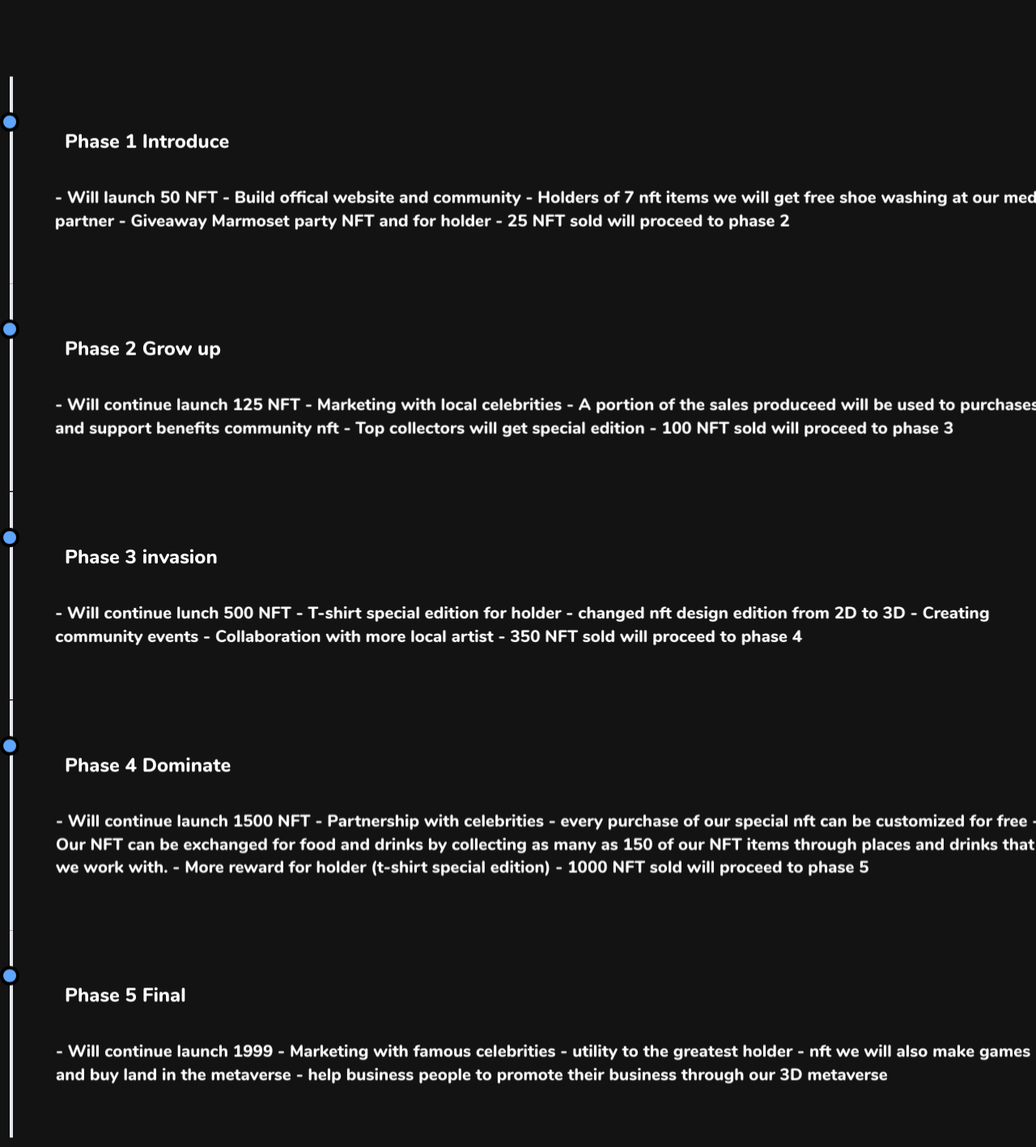
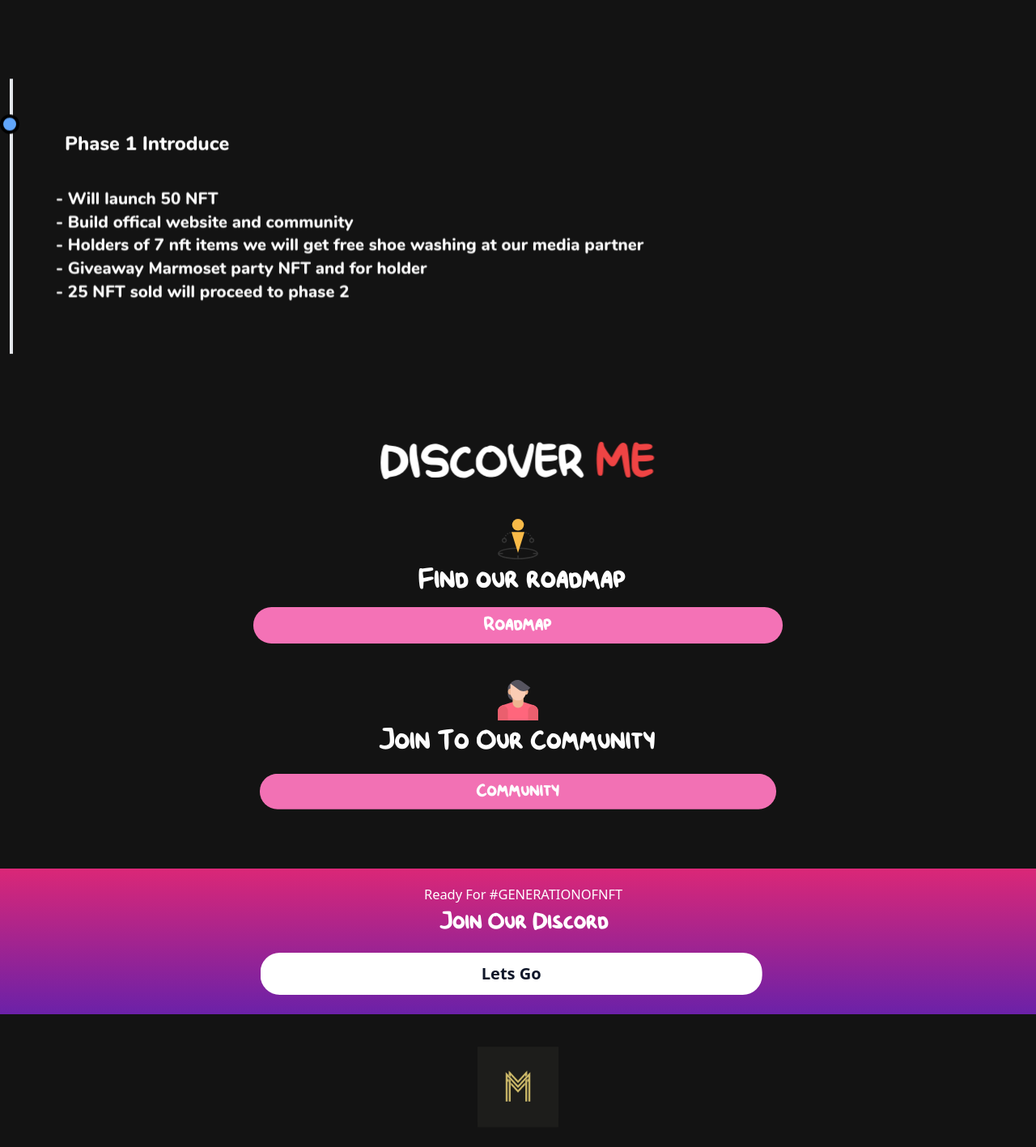
Before and after one commit to Rychhhh/marmoset, a Next.js app: page /roadmap in a window 1280 px wide. Shown: the part 1355-2772 px from the top of the page at 81% size. Built offline with nearby package versions, Linux system fonts and the light colour scheme.

Commit message:
update roadmap data

```diff
--- a/pages/roadmap/index.tsx
+++ b/pages/roadmap/index.tsx
@@ -1,62 +1,61 @@
-import React from 'react'
+import * as React from 'react'
 import Layout from '../../components/Roadmap/Layout'
 
-const br = '<br />'
  const roadmapData =  [
   {
      title : 'Phase 1 Introduce',
-     content :
-     `- Will launch 50 NFT
-     - Build offical website and community
-     - Holders of 7 nft items we will get free shoe washing at our media partner
-     - Giveaway Marmoset party NFT and for holder
-     - 25 NFT sold will proceed to phase 2
-     `
+     content :  [
+        '- Will launch 50 NFT',
+        '- Build offical website and community',
+        '- Holders of 7 nft items we will get free shoe washing at our media partner',
+        '- Giveaway Marmoset party NFT and for holder',
+        '- 25 NFT sold will proceed to phase 2'
+     ]
   },
 
-  {
-     title : 'Phase 2 Grow up',
-     content :
-     `- Will continue launch 125 NFT
-     - Marketing with local celebrities
-     - A portion of the sales produceed will be used to purchases and support benefits community nft
-     - Top collectors will get special edition
-     - 100 NFT sold will proceed to phase 3
-     `
-  },
+  // {
+  //    title : 'Phase 2 Grow up',
+  //    content :
+  //    `- Will continue launch 125 NFT
+  //    - Marketing with local celebrities
+  //    - A portion of the sales produceed will be used to purchases and support benefits community nft
+  //    - Top collectors will get special edition
+  //    - 100 NFT sold will proceed to phase 3
+  //    `
+  // },
 
-  {
-     title : 'Phase 3  invasion',
-     content :
-     `- Will continue lunch 500 NFT
-     - T-shirt special edition for holder
-     - changed nft design edition from 2D to 3D
-     - Creating community events
-     - Collaboration with more local artist
-     - 350 NFT sold will proceed to phase 4
-     `
-  },
-  {
-     title : 'Phase 4 Dominate',
-     content :
-     `- Will continue launch 1500 NFT
-     - Partnership with celebrities
-     - every purchase of our special nft can be customized for free
-     - Our NFT can be exchanged for food and drinks by collecting as many as 150 of our NFT items through places and drinks that we work with.
-     - More reward for holder (t-shirt special edition)
-     - 1000 NFT sold will proceed to phase 5
-     `
-  },
-  {
-     title : 'Phase 5 Final',
-     content :
-     `- Will continue launch 1999
-     - Marketing with famous celebrities
-     - utility to the greatest holder
-     - nft we will also make games and buy land in the metaverse
-     - help business people to promote their business through our 3D metaverse
-     `
-  },
+  // {
+  //    title : 'Phase 3  invasion',
+  //    content :
+  //    `- Will continue lunch 500 NFT
+  //    - T-shirt special edition for holder
+  //    - changed nft design edition from 2D to 3D
+  //    - Creating community events
+  //    - Collaboration with more local artist
+  //    - 350 NFT sold will proceed to phase 4
+  //    `
+  // },
+  // {
+  //    title : 'Phase 4 Dominate',
+  //    content :
+  //    `- Will continue launch 1500 NFT
+  //    - Partnership with celebrities
+  //    - every purchase of our special nft can be customized for free
+  //    - Our NFT can be exchanged for food and drinks by collecting as many as 150 of our NFT items through places and drinks that we work with.
+  //    - More reward for holder (t-shirt special edition)
+  //    - 1000 NFT sold will proceed to phase 5
+  //    `
+  // },
+  // {
+  //    title : 'Phase 5 Final',
+  //    content :
+  //    `- Will continue launch 1999
+  //    - Marketing with famous celebrities
+  //    - utility to the greatest holder
+  //    - nft we will also make games and buy land in the metaverse
+  //    - help business people to promote their business through our 3D metaverse
+  //    `
+  // },
 ]
 
 roadmapData.join('<br />');
@@ -64,7 +63,6 @@ roadmapData.join('<br />');
 
 
 export default function Index() {
-
 
   return (
    <Layout className='bg-main text-white'>
@@ -81,7 +79,9 @@ export default function Index() {
                   <div className="pl-10">
                     <span className='timeline-title' data-aos="zoom-in-right" data-aos-delay="1200">{data.title}</span>
                     <p className='font-bold text-xl mt-10' data-aos="zoom-in-right" data-aos-delay="1700">
-                      {data.content}
+                      {data.content.map((tag) => (
+                        <h1 key={tag}>{tag}</h1>
+                      ))}
                     </p>
                   </div>
                 </div>
```
